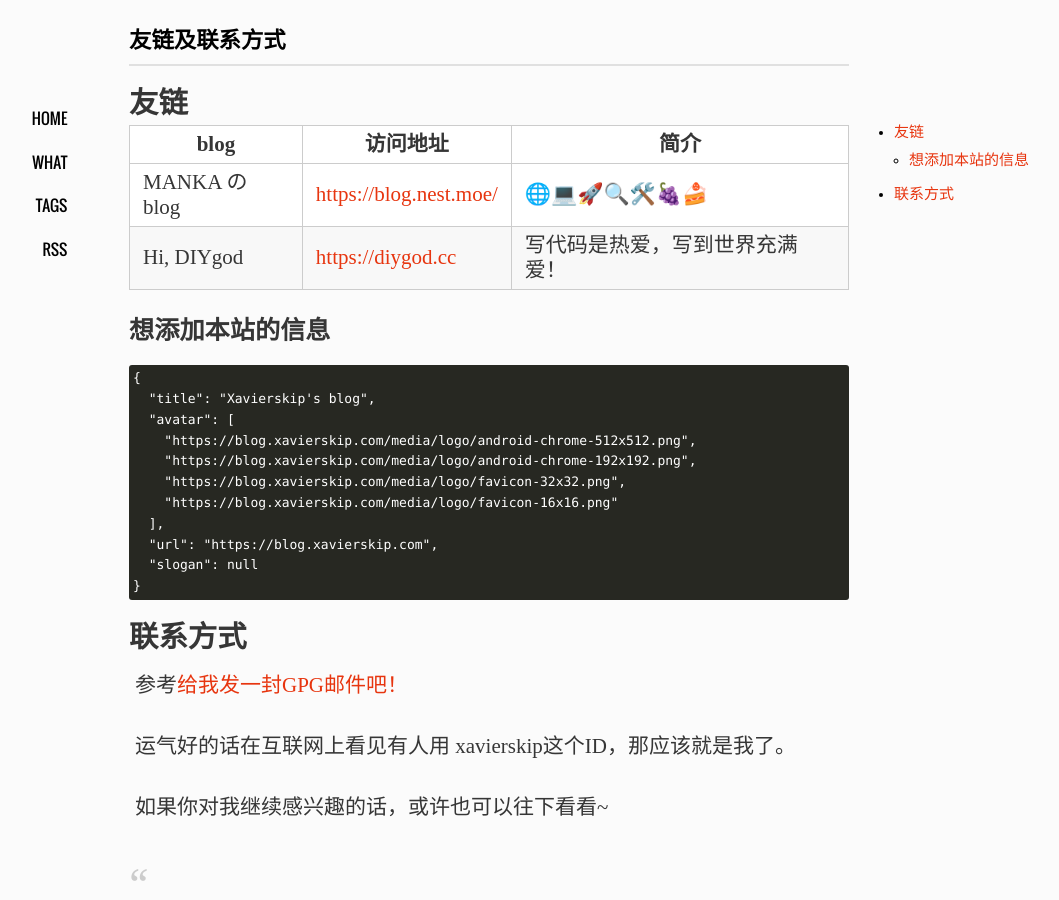
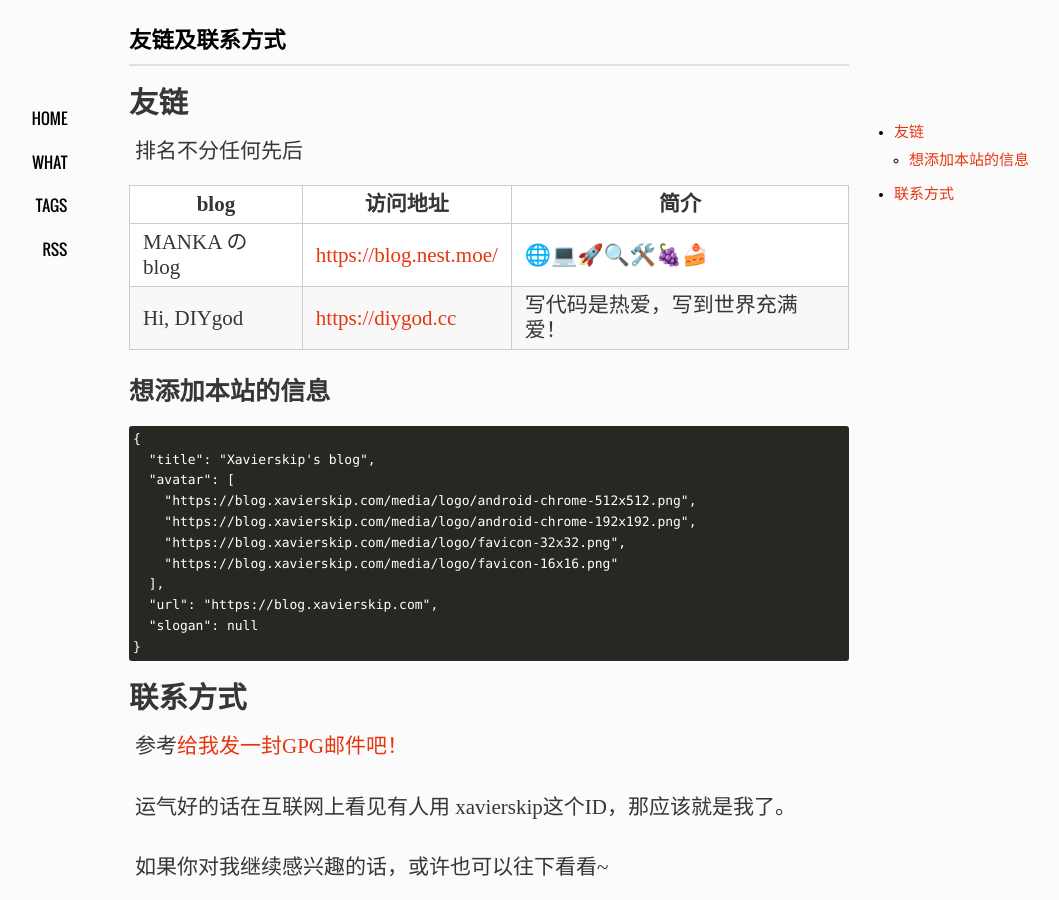
Before and after one commit to xavierskip/xavierskip.github.io, a Jekyll site: the page built from what/index.md, in a window 1280 px wide and 900 px high. Shown: the whole window, without its empty margins (151-1210 px from the left). Built offline with Jekyll 4.4.1, drawn with Linux system fonts in a browser that asks for light colours; comment, search, counter and statistics services are not loaded; a style sheet for code colours, icons or effects is not loaded.

Commit message:
Update index.md

```diff
--- a/what/index.md
+++ b/what/index.md
@@ -5,6 +5,8 @@ comments: yes
 ---
 
 ## 友链
+
+排名不分任何先后
 
 |blog |访问地址 |简介|
 |-------------|--------|--------|
```
